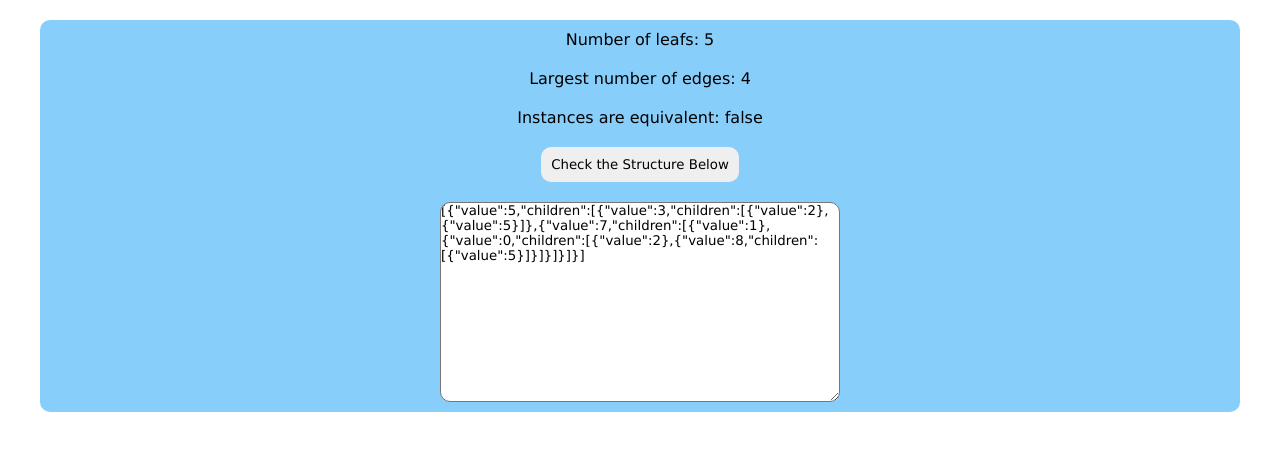
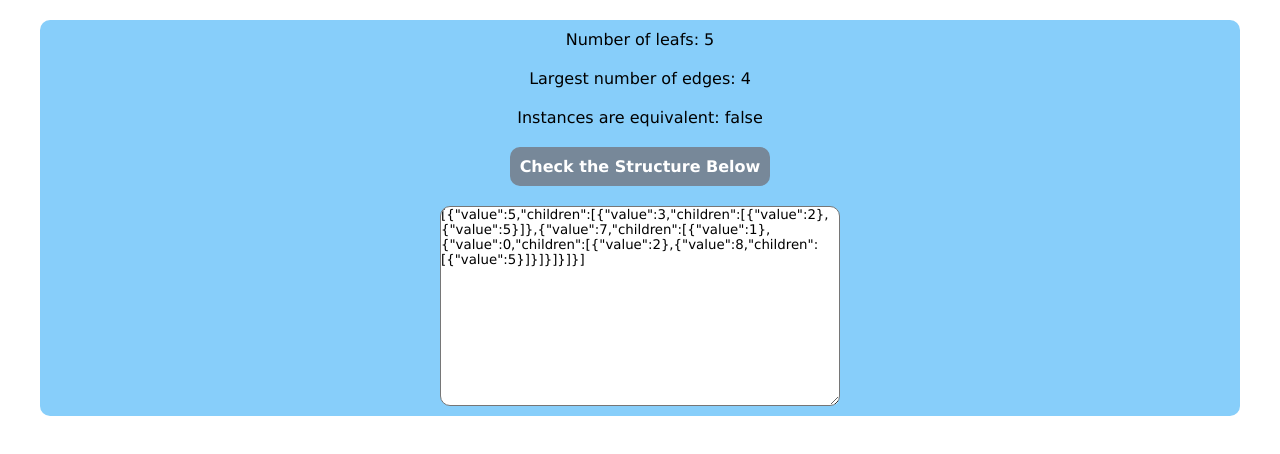
Before and after one commit to michudud/Binary-Tree-Calculations, a React (Vite) app: page / in a window 1280 px wide. Shown: the top 454 px of the page. Built offline with nearby package versions, Linux system fonts and the light colour scheme.

Commit message:
style update

```diff
--- a/src/style.css
+++ b/src/style.css
@@ -25,6 +25,10 @@
   padding: 10px;
   border-radius: 10px;
   border: none;
+  background-color: #778899;
+  color: white;
+  font-size: 16px;
+  font-weight: 600;
 }
 
 .App_Textarea {
```
